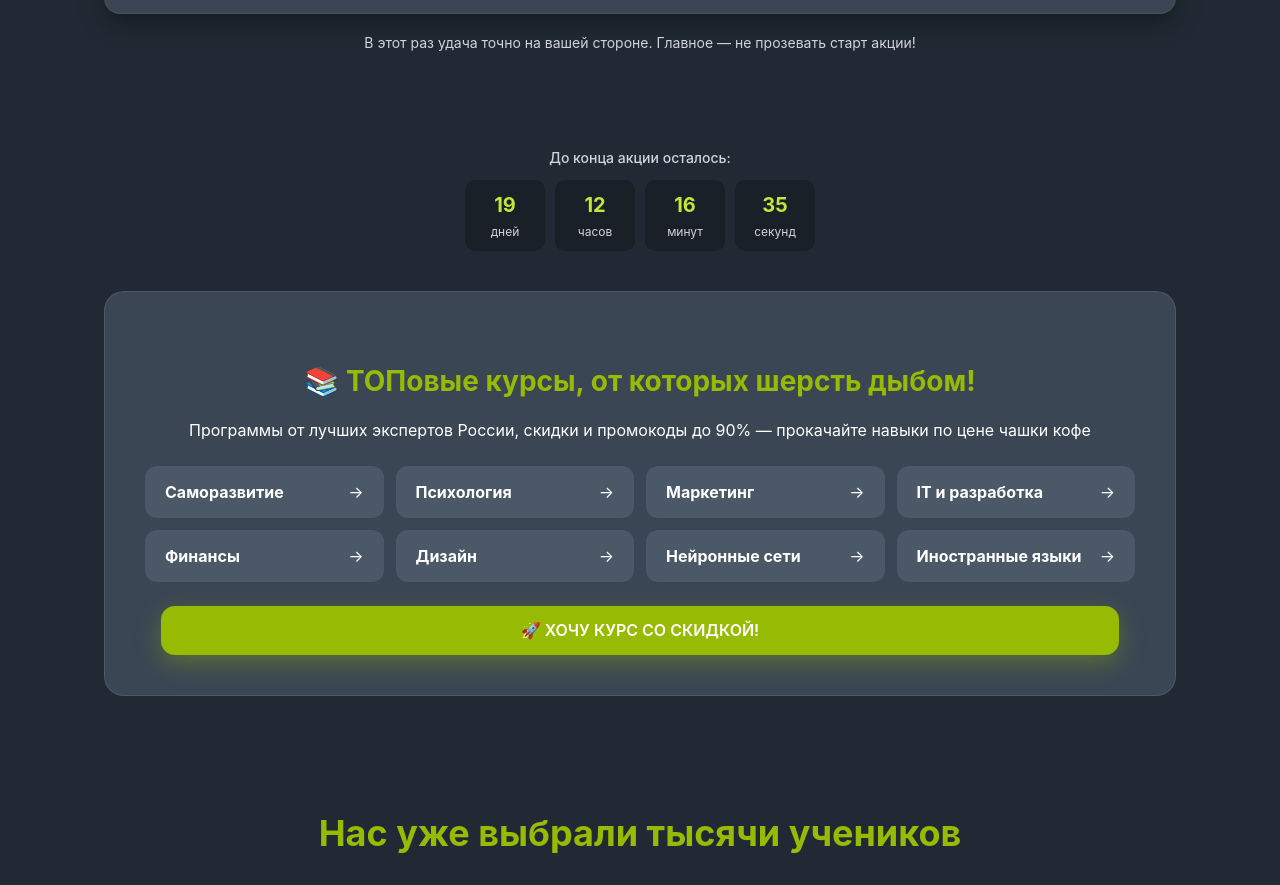
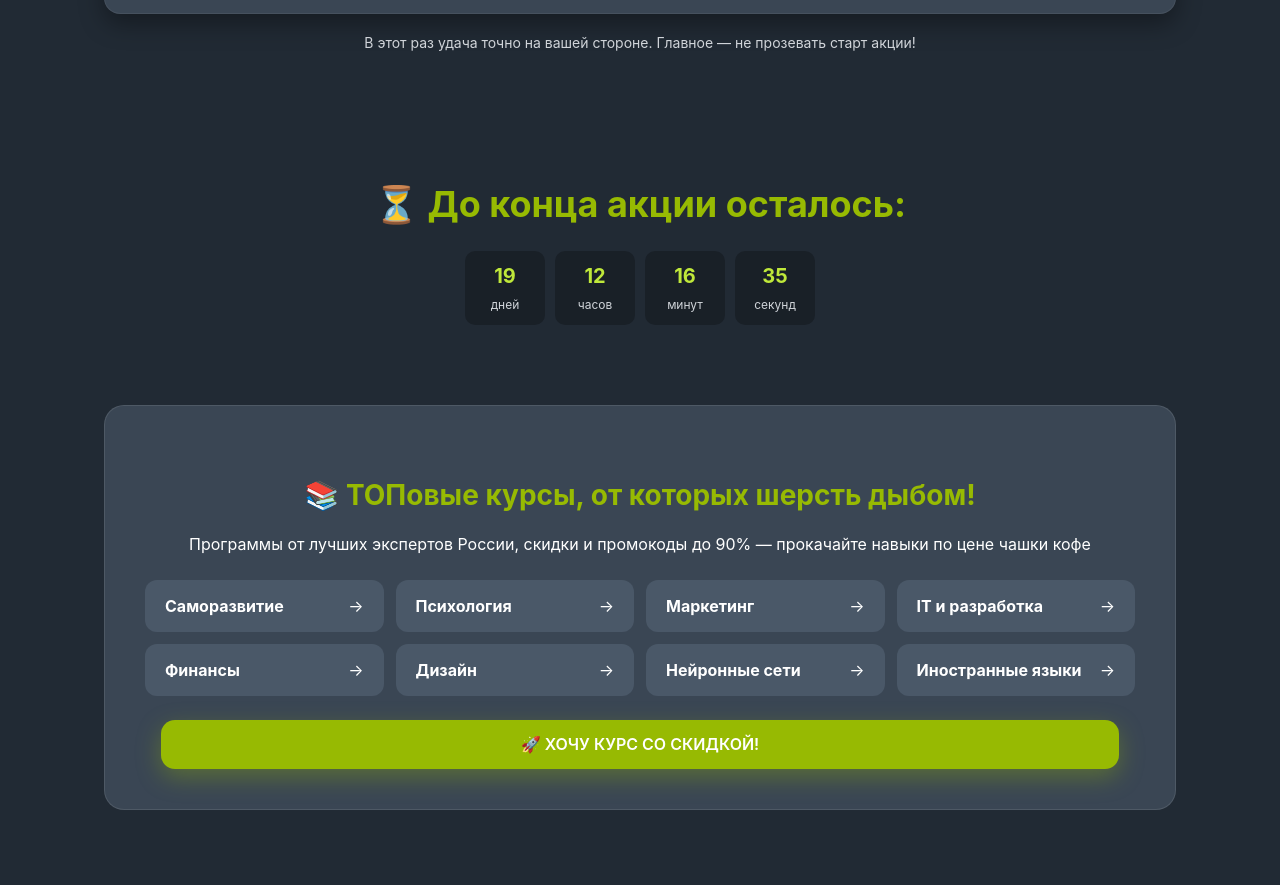
Before and after one commit to ArtVitUs/black-cat-landing, a plain HTML site: page index.html in a window 1280 px wide. Shown: the part 1792-2677 px from the top of the page. Drawn offline with Linux system fonts and the light colour scheme.

Commit message:
Update index.html

```diff
--- a/index.html
+++ b/index.html
@@ -209,25 +209,17 @@
   text-align:center;
   font-size:14px;
   color:var(--muted);
-}/* Таймер акции */
-
-/* Таймер акции */
-
-.timer-wrapper {
-  margin-top: 40px;
-  text-align: center;       /* центрируем весь блок */
-  color: var(--text);
-  font-size: 14px;
+}.timer-section {
+  text-align: center;
 }
 
-.timer-title {
-  margin-bottom: 12px;
-  color: var(--muted);
-  font-weight: 500;
+.timer-section h2 {
+  color: var(--accent);
+  margin-bottom: 20px;
 }
 
 .timer {
-  display: inline-flex;      /* делаем компактный ряд по центру */
+  display: inline-flex;
   justify-content: center;
   gap: 10px;
   flex-wrap: wrap;
@@ -260,6 +252,7 @@
   font-weight: 600;
 }
 
+
 .section {
   padding-top: 40px;
   padding-bottom: 40px;
@@ -268,8 +261,6 @@
 .section + .section {
   margin-top: 0;
 }
-
-
 
   </style>
 </head>
@@ -354,8 +345,9 @@
     В этот раз удача точно на вашей стороне. Главное — не прозевать старт акции!
   </p>
 </section>
-    <div class="timer-wrapper" style="text-align:center;" >
-  <div class="timer-title">До конца акции осталось:</div>
+    <section class="section timer-section">
+  <h2>⏳ До конца акции осталось:</h2>
+  <div class="timer-wrapper">
     <div class="timer" id="blackCatTimer">
       <div class="timer-item">
         <span class="timer-value" id="t-days">00</span>
@@ -378,9 +370,7 @@
       Акция завершена 🐾
     </div>
   </div>
-
-
-
+</section>
     <section id="catalog" class="section">
       <div class="deal">
         <h3>📚 ТОПовые курсы, от которых шерсть дыбом!</h3>
```
Lines whose indentation alone changed are shown as unchanged.
